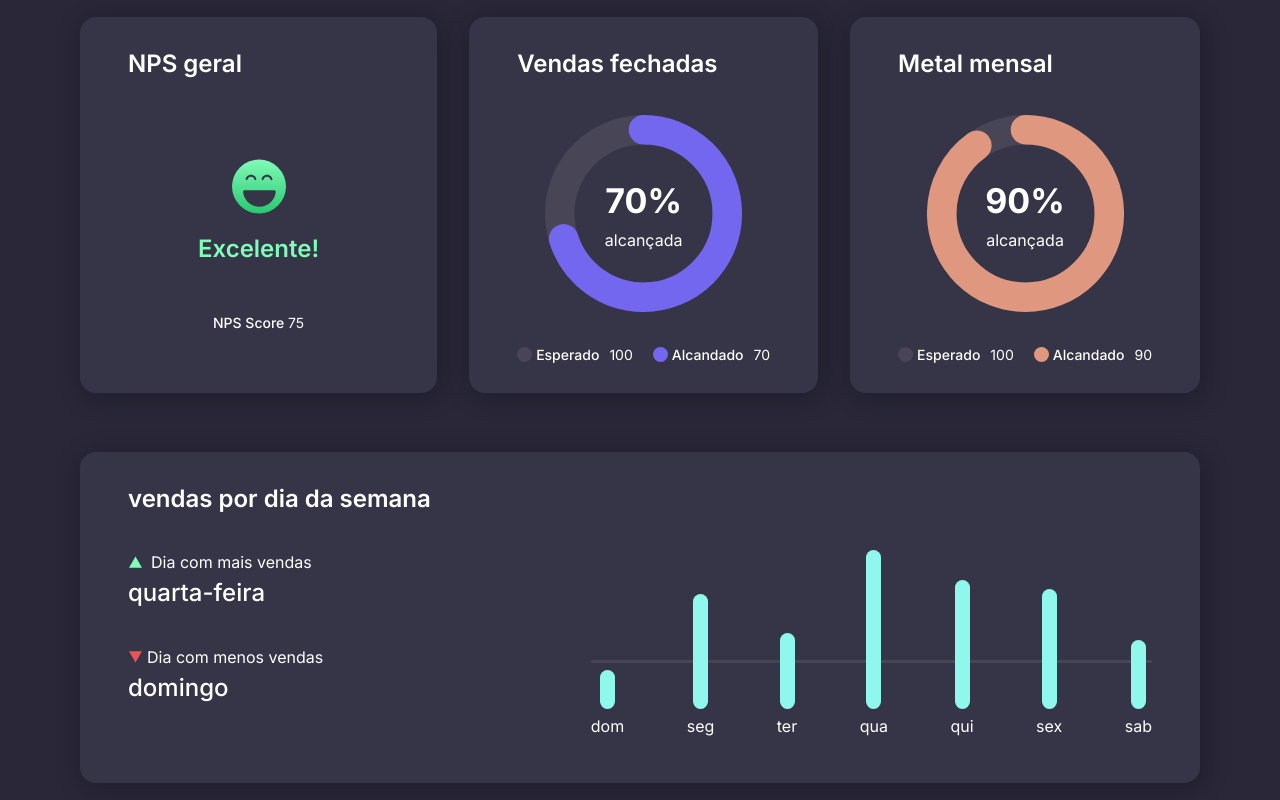
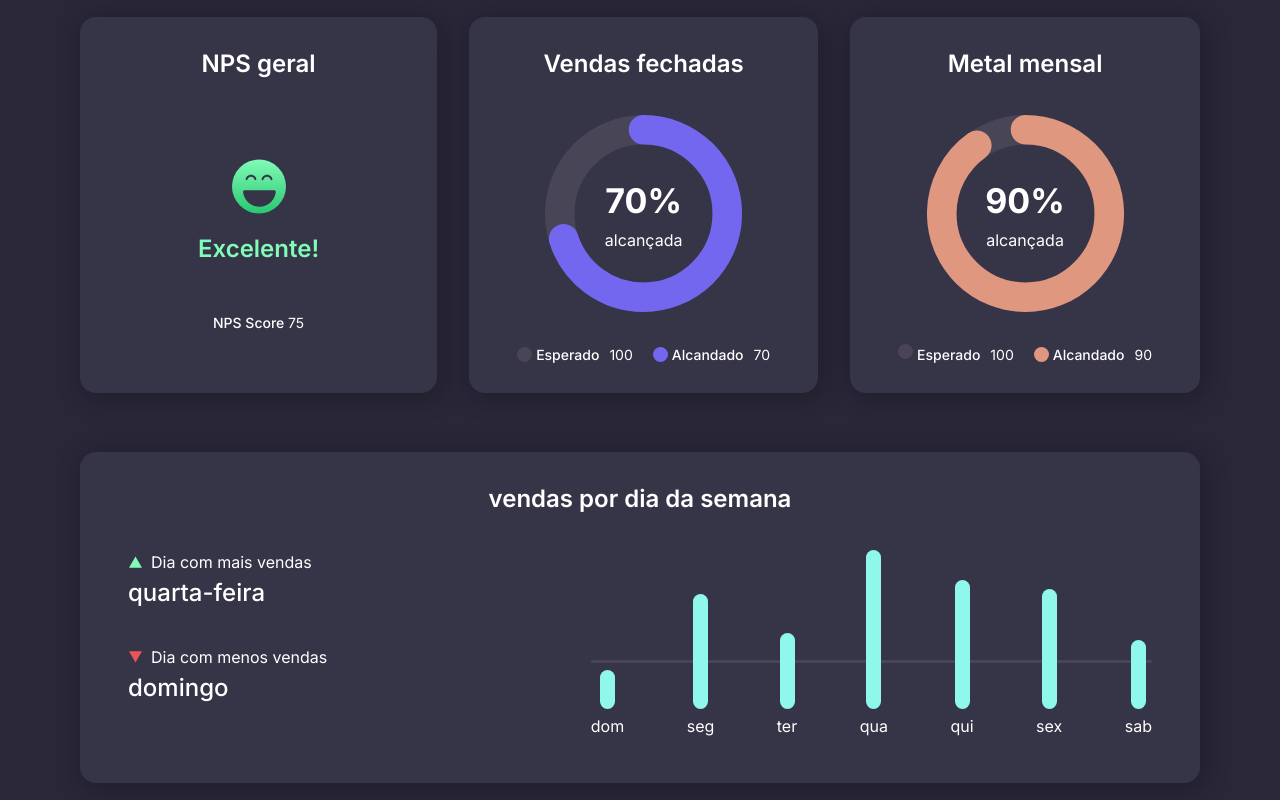
Before and after one commit to MicaelaPinheiroDS/dashboard-bora-codar, a React (Vite) app: page / in a window 1280 px wide. Built offline with nearby package versions, Linux system fonts and the light colour scheme.

Commit message:
refatorando tailwindcss

```diff
--- a/src/componets/card/index.jsx
+++ b/src/componets/card/index.jsx
@@ -1,7 +1,7 @@
-export function Card({ title, elementChildren }) {
+export function Card({ title, elementChildren, textAlign }) {
     return (
-        <div className="flex flex-col items-center gap-8 lg:w-full w-80 h-full px-[48px] py-7 m-auto bg-background-card-color rounded-2xl shadow-3xl">
-            <h2 className="text-[24px] lg:text-left text-center font-semibold leading-[160%] w-full">{title}</h2>
+        <div className="flex flex-col gap-8 lg:w-full w-80 h-full px-[48px] py-7 m-auto bg-background-card-color rounded-2xl shadow-3xl">
+            <h2 className={`text-[24px] lg:text-${textAlign} text-center font-semibold leading-[160%]`}>{title}</h2>
             {elementChildren}
         </div>
     )
--- a/src/componets/closedSales/index.jsx
+++ b/src/componets/closedSales/index.jsx
@@ -6,13 +6,13 @@ export function ClosedSales() {
         const valueProgress = 70
         return (
             <div className="flex flex-col gap-8">
-                <div className="w-fit m-auto">
+                <div className="m-auto">
                     <CircularProgressbarWithChildren className='max-w-{197px} max-h-[197px] stroke-purple' value={valueProgress} strokeWidth={15}>
                         <div className='text-[34px] leading-[160%] font-bold'>{valueProgress}%</div>
-                        <div className="text-base  leading-[160%]">alcançada</div>
+                        <div className="text-base leading-[160%]">alcançada</div>
                     </CircularProgressbarWithChildren>
                 </div>
-                <div className="flex flex-col items-center sm:flex-row gap-5 text-[14px]">
+                <div className="flex flex-col items-center lg:flex-row gap-5 text-[14px]">
                     <div className="flex items-center">
                         <span className="inline-block w-[15px] h-[15px] mr-1 bg-dark-purple rounded-full"></span>
                         <span className="font-medium">Esperado</span>
@@ -29,7 +29,7 @@ export function ClosedSales() {
     }
     return (
         <div>
-            <Card title='Vendas fechadas' elementChildren={cardChildren()} />
+            <Card title='Vendas fechadas' textAlign={'center'} elementChildren={cardChildren()} />
         </div>
     )
 }
--- a/src/componets/monthlyGoal/index.jsx
+++ b/src/componets/monthlyGoal/index.jsx
@@ -6,15 +6,15 @@ export function MonthlyGoal() {
         const valueProgress = 90
         return (
             <div className="flex flex-col gap-8">
-                <div className="w-fit m-auto">
+                <div className="m-auto">
                     <CircularProgressbarWithChildren className='max-w-{197px} max-h-[197px] stroke-orange' value={valueProgress} strokeWidth={15}>
                         <div className='text-[34px] leading-[160%] font-bold'>{valueProgress}%</div>
                         <div className="text-base  leading-[160%]">alcançada</div>
                     </CircularProgressbarWithChildren>
                 </div>
 
-                <div className="flex flex-col items-center sm:flex-row gap-5 text-[14px]">
-                    <div className="flex items-center">
+                <div className="flex flex-col items-center lg:flex-row gap-5 text-[14px]">
+                    <div className="flex">
                         <span className="inline-block w-[15px] h-[15px] mr-1 bg-dark-purple rounded-full"></span>
                         <span className="font-medium">Esperado</span>
                         <span className="pl-[10px]">100</span>
@@ -30,7 +30,7 @@ export function MonthlyGoal() {
     }
     return (
         <div>
-            <Card title='Metal mensal' elementChildren={cardChildren()}/>
+            <Card title='Metal mensal' textAlign={'center'} elementChildren={cardChildren()}/>
         </div>
     )
 }
--- a/src/componets/overview/index.jsx
+++ b/src/componets/overview/index.jsx
@@ -3,15 +3,15 @@ export function Overview(){
     function cardChildren() {
         return(
             <div className="flex flex-col items-center">
-                <div className=" max-w-[54px] py-11 flex flex-col items-center">
+                <div className="py-11 flex flex-col items-center">
                     <img src="./public/images/smile-face.svg" alt="" />
-                    <h3 className="text-green  text-[24px] leading-[160%] font-semibold pt-4">Excelente!</h3>
+                    <h3 className="text-green text-[24px] leading-[160%] font-semibold pt-4">Excelente!</h3>
                 </div>
                 <p className="text-[14px] leading-[160%] font-medium">NPS Score <span className="font-normal">75</span></p>
             </div>
         )
     }
     return (
-        <Card title='NPS geral' elementChildren={cardChildren()}/>
+        <Card title='NPS geral' textAlign={'center'} elementChildren={cardChildren()}/>
     )
 }
--- a/src/componets/salesPerDay /dataGraphDayWeek.jsx
+++ b/src/componets/salesPerDay /dataGraphDayWeek.jsx
@@ -1,4 +1,3 @@
-const valueFix = '15px'
 export const  dataGraphDayWeek = [
     {
         day: 'dom',
--- a/src/componets/salesPerDay /index.jsx
+++ b/src/componets/salesPerDay /index.jsx
@@ -20,8 +20,8 @@ export function SalesPerDay() {
             )
         })
         return(
-            <div className="lg:flex lg:justify-between w-full">
-                <div className="flex flex-col lg:flex-row gap-8">
+            <div className="flex flex-col lg:flex-row lg:justify-between gap-8">
+                <div className="flex gap-8">
                     <div className="flex flex-col gap-8">
                         <div>
                             <div className="flex gap-2 items-center">
@@ -30,7 +30,7 @@ export function SalesPerDay() {
                             <div className="text-[24px] leading-[38.4px] font-medium">quarta-feira</div>
                         </div>
                         <div>
-                            <div className="flex gap-1 items-center">
+                            <div className="flex gap-2 items-center">
                                 <span className="bg-[url(./public/images/arrow-down.svg)] bg-no-repeat bg-center w-[15px] h-[15px]"></span><span>Dia com menos vendas</span>
                             </div>
                             <div className="text-[24px] leading-[38.4px] font-medium">domingo</div>
@@ -38,7 +38,7 @@ export function SalesPerDay() {
                     </div>
 
                 </div>
-                <div className="relative lg:flex lg:items-end">
+                <div className="relative">
                     <div className="w-[3px] lg:w-full h-full lg:h-[3px] rounded-full bg-dark-purple absolute left-[92px] bottom-0 lg:bottom-[92px] lg:left-0 z-1"></div>
                     <div className="flex flex-col lg:flex-row gap-[62.5px] relative z-10 pb-[17px]">
                         {itemGraph}
@@ -50,7 +50,7 @@ export function SalesPerDay() {
     }
     return(
         <div>
-            <Card title='vendas por dia da semana' elementChildren={cardChildren()} />
+            <Card title='vendas por dia da semana' textAlign={'left'} elementChildren={cardChildren()} />
         </div>
     )
 }
```
